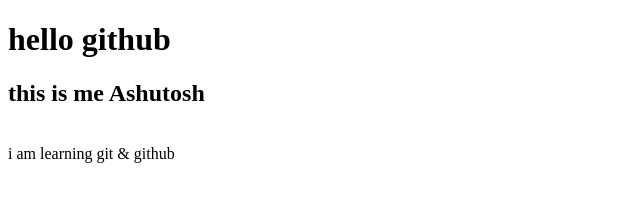
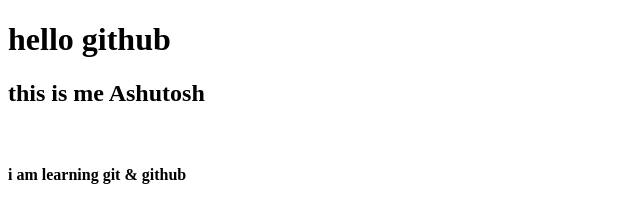
Before and after one commit to AshutoshSinghJai/hello_test, a plain HTML site: page index.html in a window 1280 px wide. Shown: the whole page, without its empty margins (0-640 px from the left). Drawn offline with Linux system fonts and the light colour scheme.

Commit message:
adding h4 tag and title

```diff
--- a/index.html
+++ b/index.html
@@ -1,8 +1,11 @@
 <!DOCTYPE html>
+<title> Learning Git and Github </title>
 <body>
     <h1>hello github</h1>
     <h2> this is me Ashutosh</h2>
     <br>
-    <h> i am learning git & github </h>
+    <h4> i am learning git & github </h4>
+
+
 </body>
 </html>
```
